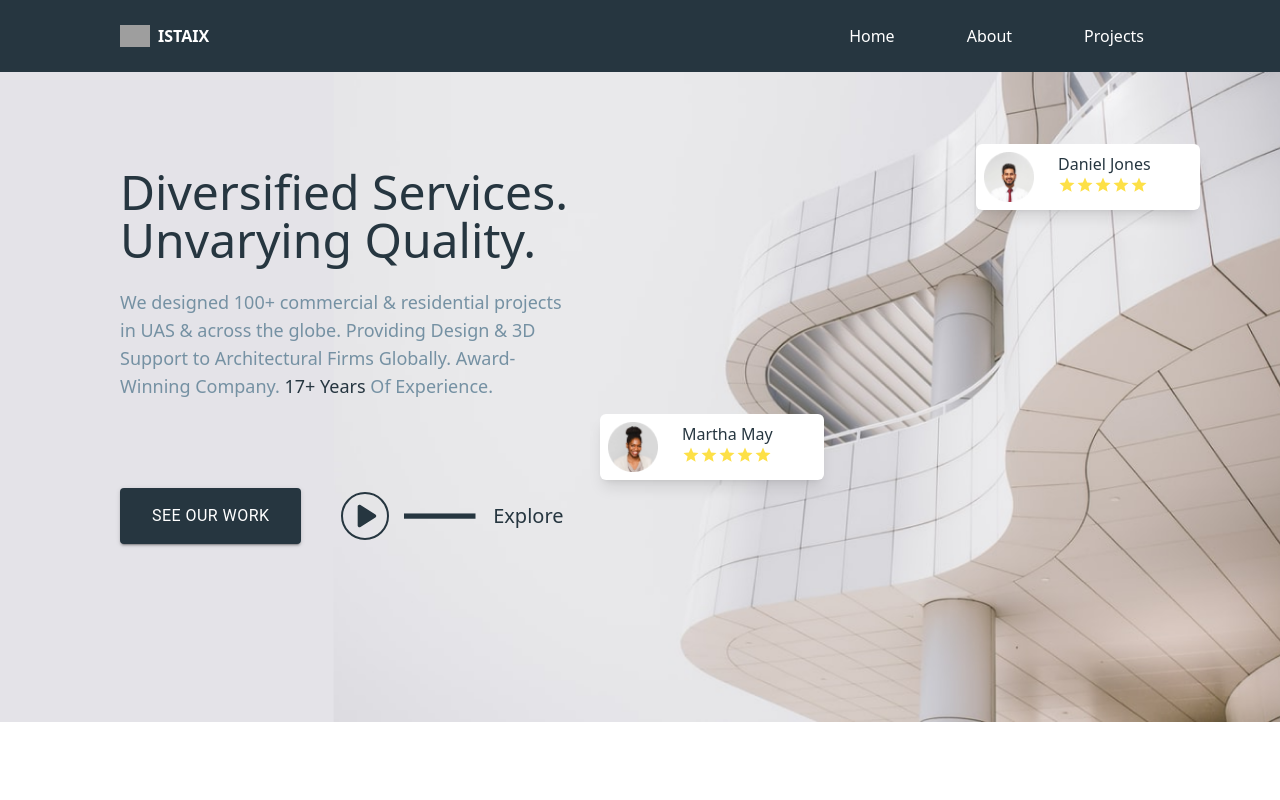
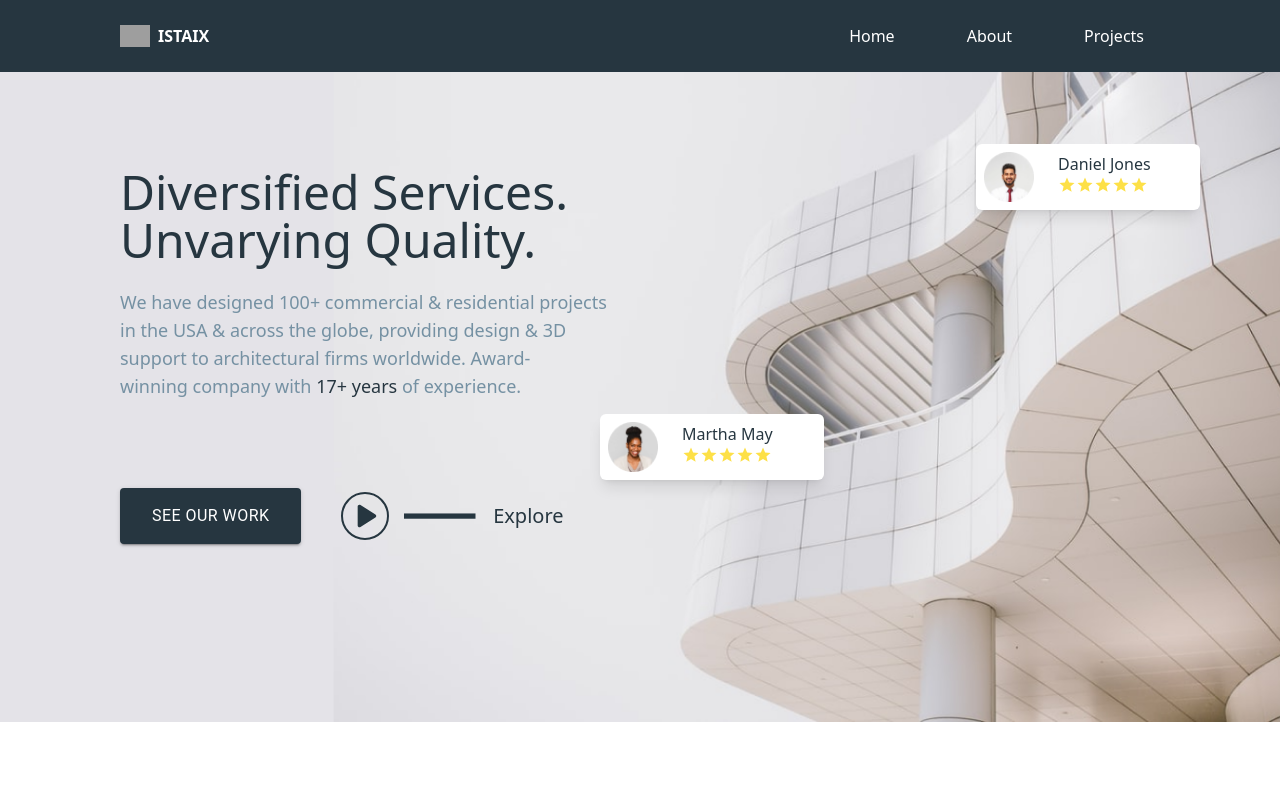
Before and after one commit to ahmedmohamed641/Construction-landing-page, a Next.js app: page / in a window 1280 px wide. Shown: the top 800 px of the page. Built offline with nearby package versions, Linux system fonts and the light colour scheme; grey boxes are pictures that could not be loaded.

Commit message:
fixed typos

```diff
--- a/components/Contact/Contact.jsx
+++ b/components/Contact/Contact.jsx
@@ -1,6 +1,21 @@
+"use client";
+
+import { useState } from "react";
 import { Container } from "@mui/material";
 
 const Contact = () => {
+  const [email, setEmail] = useState("");
+
+  const handleJoinWaitlist = () => {
+    if (email) {
+      console.log("Joining the waitlist with email:", email);
+
+      setEmail("");
+    } else {
+      alert("Please enter a valid email address.");
+    }
+  };
+
   return (
     <section className="bg-gray-100">
       <Container
@@ -15,10 +30,15 @@ const Contact = () => {
             <span className="rounded-md flex w-full max-w-xs sm:max-w-xs md:max-w-sm lg:max-w-md">
               <input
                 type="email"
+                value={email}
+                onChange={(e) => setEmail(e.target.value)}
                 className="bg-white xs:text-sm xs:placeholder:text-sm md:placeholder:text-base md:text-base capitalize pl-2 w-full placeholder:text-base focus:text-navy h-full rounded-l-md py-2 xs:py-3 lg:py-4"
                 placeholder="Your work email address"
               />
-              <button className="bg-navy xs:text-sm md:text-base xl:text-lg text-white xs:w-56 md:w-72 xs:py-2 md:py-4 lg:py-5 xl:py-7 lg:w-96 capitalize px-4 xs:px-6 lg:px-10 py-4 rounded-r-md">
+              <button
+                onClick={handleJoinWaitlist}
+                className="bg-navy xs:text-sm md:text-base xl:text-lg text-white xs:w-56 md:w-72 xs:py-2 md:py-4 lg:py-5 xl:py-7 lg:w-96 capitalize px-4 xs:px-6 lg:px-10 py-4 rounded-r-md"
+              >
                 Join the waitlist
               </button>
             </span>
--- a/components/Footer/Footer.jsx
+++ b/components/Footer/Footer.jsx
@@ -41,7 +41,7 @@ const Footer = () => {
           </section>
 
           <section className="flex flex-col gap-4 text-center lg:text-right">
-            <p className="text-xl text-left font-thin">Get the App</p>
+            <p className="text-xl text-left font-light">Get the App</p>
 
             {/* Play Store Image */}
             <figure>
--- a/components/HeroSection/HeroSection.jsx
+++ b/components/HeroSection/HeroSection.jsx
@@ -7,7 +7,7 @@ import Rating from "@mui/material/Rating";
 
 const HeroSection = () => {
   return (
-    <section className="background-image lg:h-[650px] xl:h-[750px] xs:pt-16 xs:pr-8 xs:pl-8 md:pr-14 md:pl-14 lg:pr-24 sm:pb-24 md:pb-24 xs:pb-24 lg:pl-24 lg:pt-24 w-full">
+    <section className="background-image  lg:h-[650px] xl:h-[750px] xs:pt-16 xs:pr-8 xs:pl-8 md:pr-14 md:pl-14 lg:pr-24 sm:pb-24 md:pb-24 xs:pb-24 lg:pl-24 lg:pt-24 w-full">
       <Container maxWidth="xl" className="flex-col text-left items-center">
         <h1 className="text-navy-text xs:text-3xl sm:text-4xl lg:text-5xl xl:text-7xl leading-normal xs:mb-4 md:mb-6">
           Diversified Services. <br className="xs:hidden sm:block" /> Unvarying
@@ -15,13 +15,15 @@ const HeroSection = () => {
         </h1>
 
         <p className="text-light-navy lg:text-lg">
-          We designed 100+ commercial &amp; residential projects
-          <br className="xs:hidden sm:block" /> in UAS &amp; across the globe.
-          Providing Design &amp; 3D <br className="xs:hidden sm:block" />{" "}
-          Support to Architectural Firms Globally. Award-{" "}
+          We have designed 100+ commercial &amp; residential projects
+          <br className="xs:hidden sm:block" /> in the USA &amp;{" "}
+          <br className="xs:block sm:hidden" /> across the globe, providing
+          design <br className="xs:block sm:hidden" /> &amp; 3D{" "}
           <br className="xs:hidden sm:block" />
-          Winning Company. <span className="text-navy-text">17+ Years </span> Of
-          Experience.
+          support to architectural firms <br className="xs:block sm:hidden" />{" "}
+          worldwide. Award- <br className="xs:hidden sm:block" />
+          winning company <br className="xs:block sm:hidden" /> with{" "}
+          <span className="text-navy-text">17+ years</span> of experience.
         </p>
 
         <section className="flex xs:gap-4 md:gap-8 items-center lg:gap-10 xs:mt-10 md:mt-16 lg:mt-20">
--- a/components/Review/Review.jsx
+++ b/components/Review/Review.jsx
@@ -24,7 +24,7 @@ const Review = () => {
           </figure>
         </section>
 
-        <section className="flex flex-col mt-24 pt-10 pb-10 gap-10 bg-sky rounded-lg">
+        <section className="flex flex-col mt-24 xs:pl-2 xs:pr-2 md:pl-0 md:pr-0  pt-10 pb-10 gap-10 bg-sky rounded-lg">
           <h2 className="text-navy-text xs:text-3xl md:text-4xl lg:text-5xl font-semibold leading-snug text-center">
             Few Words From Our Clients
           </h2>
--- a/components/Team/Team.jsx
+++ b/components/Team/Team.jsx
@@ -171,7 +171,7 @@ const Team = () => {
           </figure>
           <div className="flex flex-col gap-4 pt-6 bg-gray-200 p-4">
             <h3 className="text-navy xs:text-md md:text-xl capitalize font-semibold transition-colors duration-300 hover:text-blue-600">
-              Sophia Bennett
+              Sophia Stone
             </h3>
             <Typography className="text-gray-600 md:text-sm xs:text-xs">
               Architect
```
